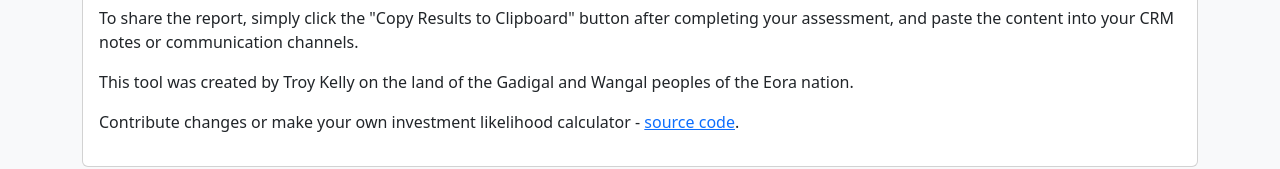
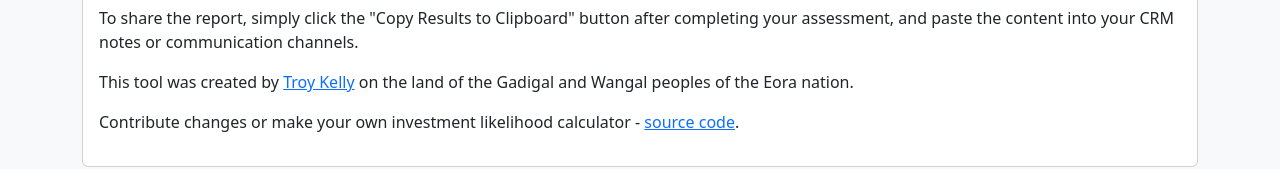
Before and after one commit to troykelly/investment-likelihood, a plain HTML site: page docs/index.html in a window 1280 px wide. Shown: the part 320-489 px from the top of the page. Drawn offline with nearby package versions, Linux system fonts and the light colour scheme.

Commit message:
Update index.html

```diff
--- a/docs/index.html
+++ b/docs/index.html
@@ -134,7 +134,8 @@ Code history:
                         </p>
                         <p>To share the report, simply click the "Copy Results to Clipboard" button after completing
                             your assessment, and paste the content into your CRM notes or communication channels.</p>
-                        <p>This tool was created by Troy Kelly on the land of the Gadigal and Wangal peoples of the
+                        <p>This tool was created by <a href="https://troykelly.com/" target="_blank">Troy Kelly</a> on
+                            the land of the Gadigal and Wangal peoples of the
                             Eora nation.</p>
                         <p>Contribute changes or make your own investment likelihood calculator - <a
                                 href="https://github.com/troykelly/investment-likelihood" target="_blank">source
```
